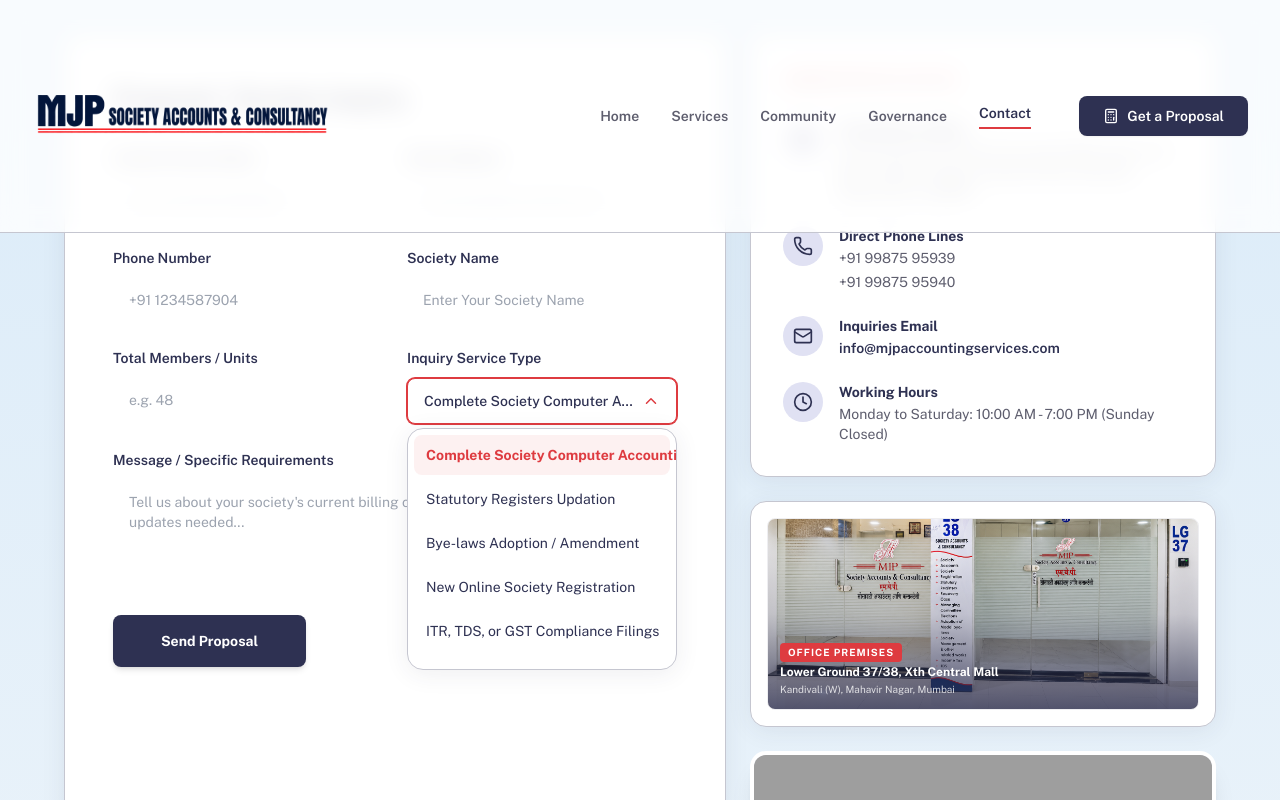
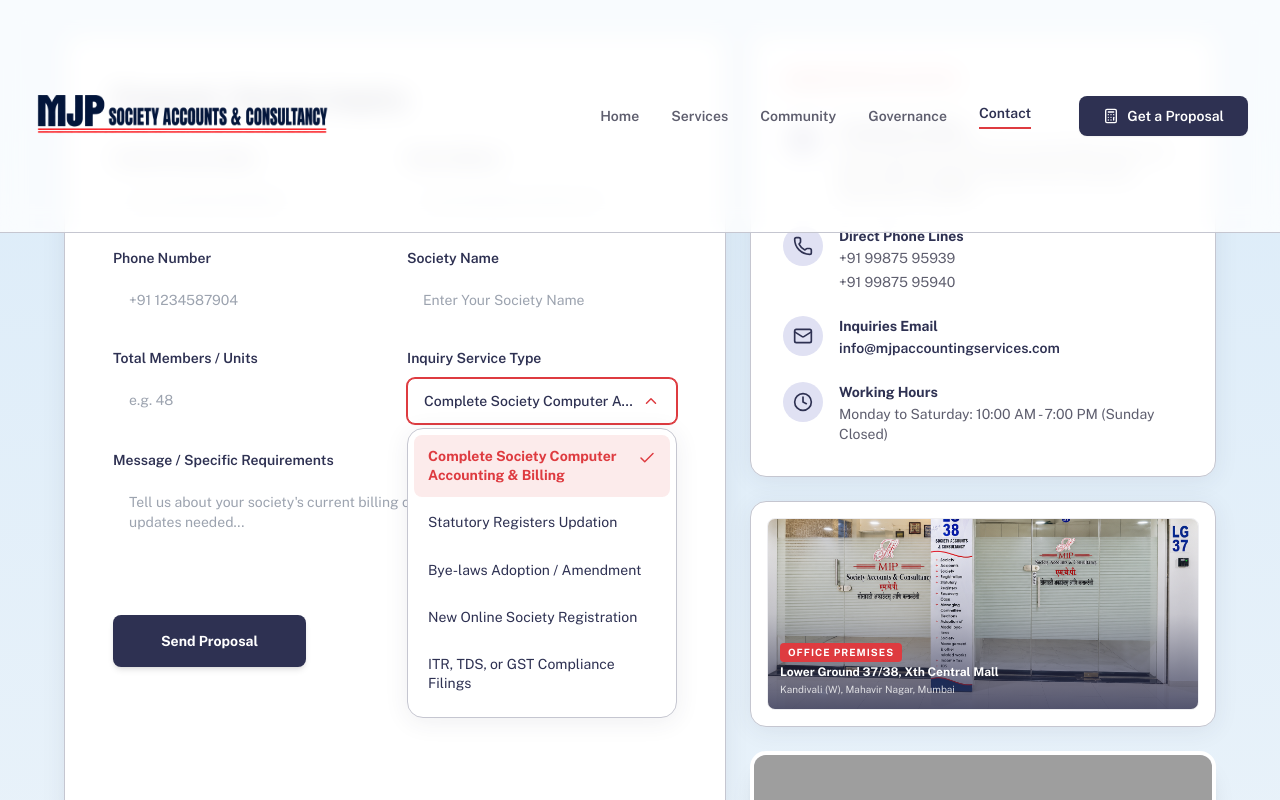
Before and after one commit to ShivenGohil21/MJP-Accounting-And-Consultancy, a React (Vite) app in the folder frontend/: page /contact in a window 1280 px wide. Both pictures are taken after a click on the button "Complete Society Computer Accounting & Billing". Shown: the part 638-1438 px from the top of the page. Built offline with nearby package versions, Linux system fonts and the light colour scheme; grey boxes are pictures that could not be loaded.

Commit message:
Fix CustomSelect dropdown item full-width highlight and text wrapping

```diff
--- a/frontend/src/components/UI/CustomSelect.jsx
+++ b/frontend/src/components/UI/CustomSelect.jsx
@@ -109,7 +109,7 @@
             )}
 
             {/* Options List */}
-            <div className="max-h-60 overflow-y-auto p-1.5 space-y-1">
+            <div className="max-h-72 overflow-y-auto p-1.5 space-y-1">
               {filteredOptions.length > 0 ? (
                 filteredOptions.map((opt, idx) => {
                   const isSelected = opt.value === value;
@@ -118,22 +118,22 @@
                       key={idx}
                       type="button"
                       onClick={() => handleSelect(opt.value)}
-                      className={`w-full flex items-center justify-between px-3 py-2.5 rounded-lg text-sm text-left transition-colors duration-150 ${
+                      className={`w-full flex items-start justify-between px-3.5 py-3 rounded-lg text-sm text-left transition-colors duration-150 ${
                         isSelected
-                          ? "bg-tertiary-light/60 text-tertiary font-bold"
-                          : "text-primary hover:bg-surface-container-low hover:text-tertiary"
+                          ? "bg-tertiary/10 text-tertiary font-bold"
+                          : "text-primary hover:bg-tertiary/10 hover:text-tertiary"
                       }`}
                     >
-                      <div className="flex flex-col">
-                        <span className="truncate">{opt.label}</span>
+                      <div className="flex flex-col pr-2 flex-1">
+                        <span className="text-sm leading-snug break-words">{opt.label}</span>
                         {opt.subtext && (
-                          <span className="text-xs text-secondary font-normal">
+                          <span className="text-xs text-secondary font-normal mt-0.5">
                             {opt.subtext}
                           </span>
                         )}
                       </div>
                       {isSelected && (
-                        <Check size={16} className="text-tertiary shrink-0 ml-2" />
+                        <Check size={18} className="text-tertiary shrink-0 mt-0.5 ml-2" />
                       )}
                     </button>
                   );
```
